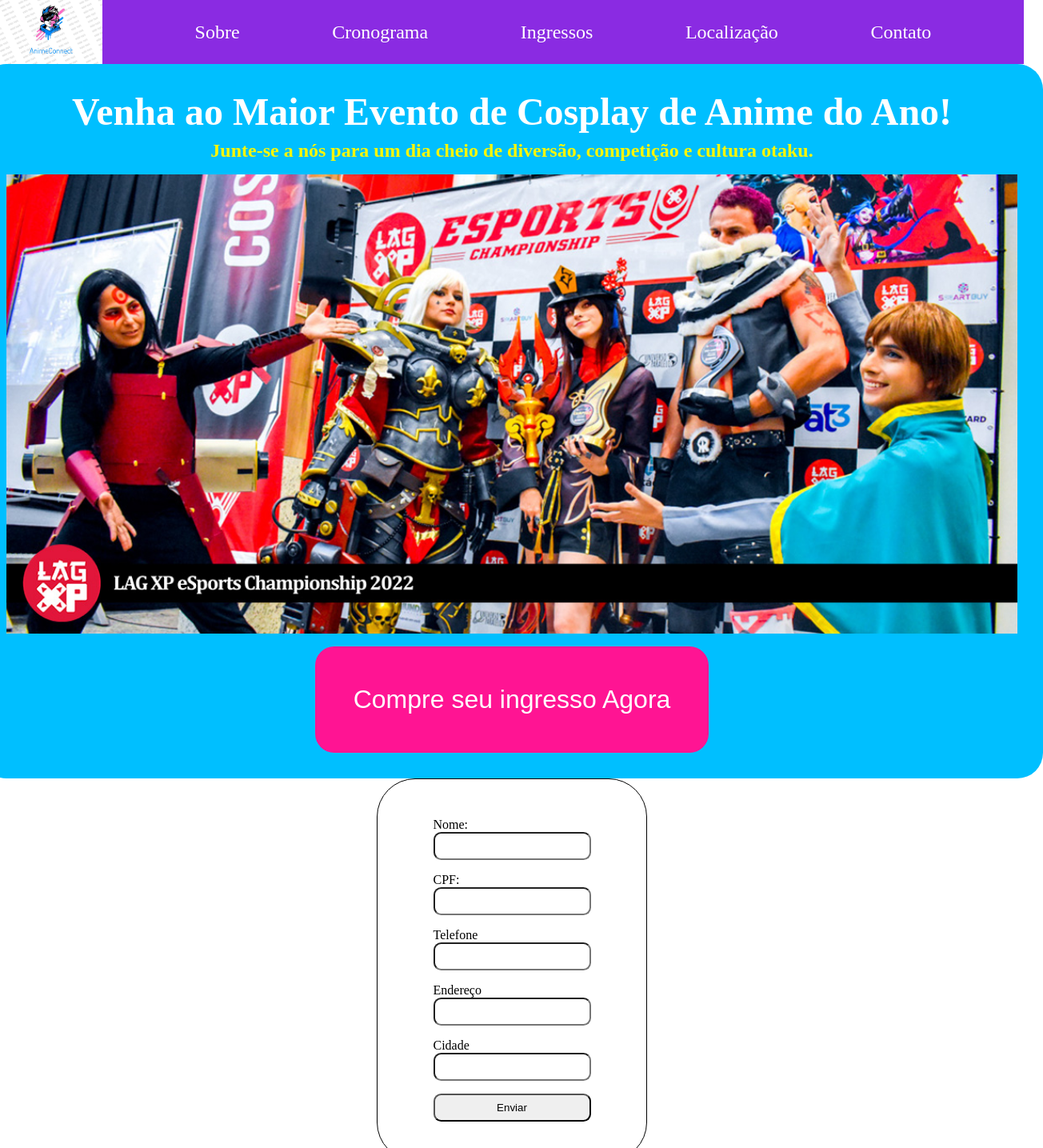
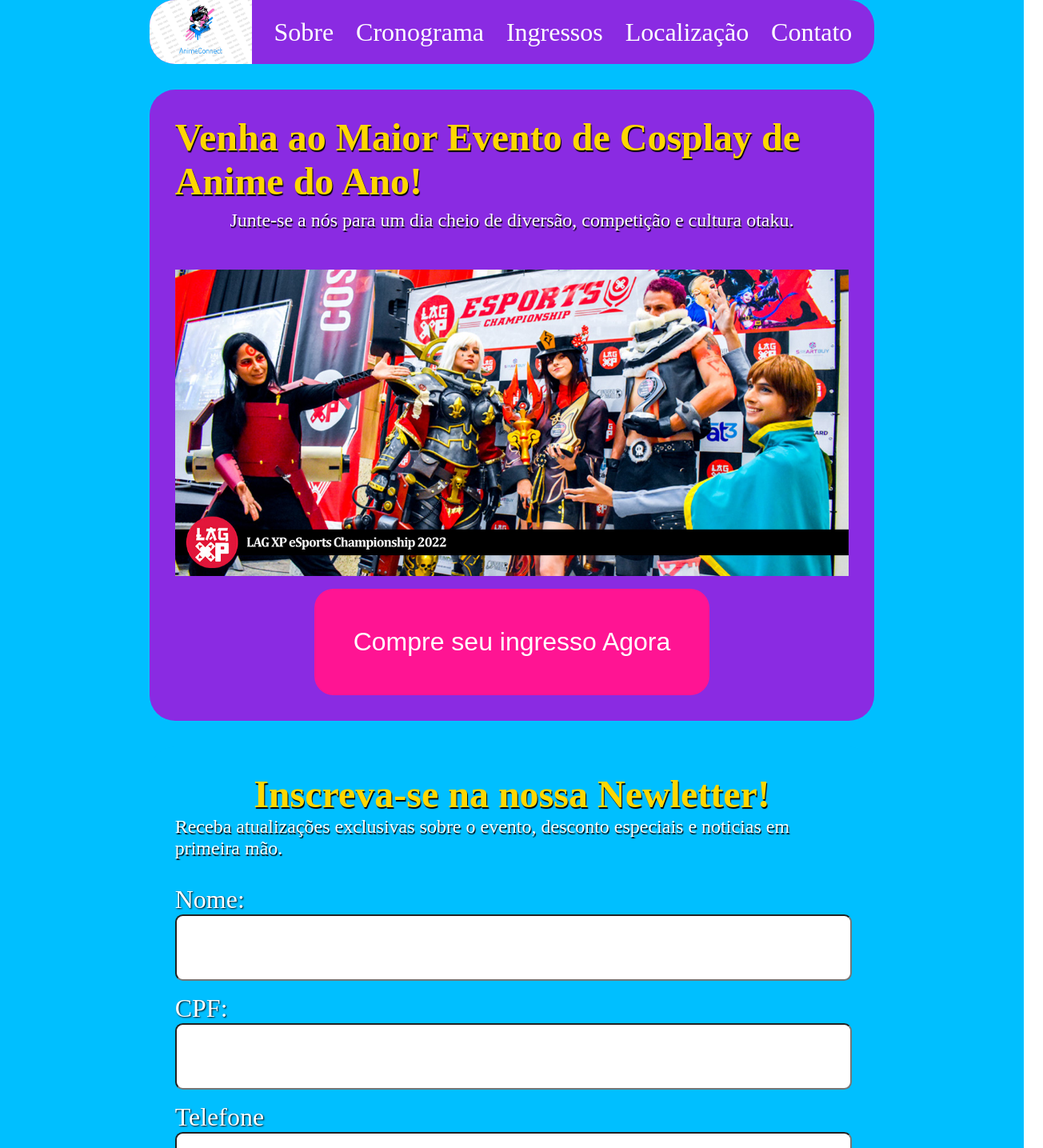
Before and after one commit to Dell210/landing-page, a React (Vite) app: page / in a window 1280 px wide. Shown: the top 1435 px of the page at 80% size, 1304 px wide, since content can reach past the window. Built offline with nearby package versions, Linux system fonts and the light colour scheme.

Commit message:
refactor: change designer components form header hero

```diff
--- a/src/App.tsx
+++ b/src/App.tsx
@@ -12,6 +12,8 @@
         justifyContent: "center",
         alignItems: 'center',
         width: "100vw",
+        gap: "2rem",
+        backgroundColor: "#00bfff",
       }}
     >
       <Header />
--- a/src/components/Form/index.tsx
+++ b/src/components/Form/index.tsx
@@ -11,6 +11,8 @@
   return (
     <>
       <section id="section-form">
+        <h2 className="h2-default">Inscreva-se na nossa Newletter!</h2>
+        <p className="p-default">Receba atualizações exclusivas sobre o evento, desconto especiais e noticias em primeira mão.</p>
         <form action="submit">
           <fieldset className="fieldset-form">
             <label htmlFor="">Nome:</label>
@@ -62,7 +64,7 @@
             />
           </fieldset>
 
-          <button type="submit">Enviar</button>
+          <button className="button-default" type="submit">Enviar</button>
         </form>
 
         {/*Tag usada para manter a mesma estrutura de texto digitada */}
--- a/src/components/Form/style.css
+++ b/src/components/Form/style.css
@@ -3,36 +3,34 @@
     justify-content: center;
     align-items: center;
     flex-direction: column;
-    border: 1px solid black;
-    border-radius: 3rem;
-    width: 15rem;
-    padding: 3rem;
+    border-radius: 2rem;
+    width: 65.83vw;
+    padding: 2rem;
+    background-color: #00bfff;
 }
 
 #section-form > form{
     display: flex;
+    width: 100%;
     flex-direction: column;
     gap: 1rem;
 }
 
 .fieldset-form{
     display: flex;
+    width: 100%;
     flex-direction: column;
     border: 0;
 }
 
-#section-form > form > button {
-    padding: 0.5rem;
+.fieldset-form > input {
+    width: calc(100% - 4rem);
+    padding: 2rem;
     border-radius: 0.6rem;
 }
 
-.fieldset-form > input {
-    padding: 0.5rem;
-    border-radius: 0.6rem;
+.fieldset-form > label {
+    font-size: 2rem;
+    color: #ffffff;
+    text-shadow: 1px 1px 2px black;
 }
-
-.fieldset-form{
-    display: flex;
-    flex-direction: column;
-    border: 0;
-}
--- a/src/components/Header/style.css
+++ b/src/components/Header/style.css
@@ -1,13 +1,15 @@
 header {
-    width: 100vw;
+    width: calc(65.83vw + 4rem);
     height: 10vh;
     display: flex;
     align-items: center;
     background-color: #8A2BE2;
+    border-radius: 2rem;
 }
 
 header > img {
     height: 10vh;
+    border-radius: 2rem 0 0 2rem;
 }
 
 header > nav {
@@ -26,7 +28,7 @@
 
 header > nav > ul > li > a {
     text-decoration: none;
-    font-size: 1.5rem;
+    font-size: 2rem;
     color: #ffffff;
 &:hover{
     color: #ffd700;
--- a/src/components/Hero/index.tsx
+++ b/src/components/Hero/index.tsx
@@ -2,13 +2,15 @@
 function Hero() {
   return <section id="section-hero">
     <div>
-   <h1>Venha ao Maior Evento de Cosplay de Anime do Ano!</h1>
-   <h2>Junte-se a nós para um dia cheio de diversão, competição e cultura otaku.</h2>
+   <h2 className="h2-default">Venha ao Maior Evento de Cosplay de Anime do Ano!</h2>
+   <p className="p-default">
+    Junte-se a nós para um dia cheio de diversão, competição e cultura otaku.
+    </p>
    </div>
 
    <img src="src\assets\hero.jpg" alt="evento cosplay passado" />
 
-   <button>Compre seu ingresso Agora</button>
+   <button className="button-default">Compre seu ingresso Agora</button>
   </section>
 
 
--- a/src/components/Hero/style.css
+++ b/src/components/Hero/style.css
@@ -1,10 +1,10 @@
 #section-hero{
     display: flex;
-    width: 79rem;
+    width: 65.83vw;
     flex-direction: column;
     border-radius: 2rem;
     padding: 2rem;
-    background-color: #00bfff;
+    background-color: #8a2be2;
 }
 
 #section-hero > div {
@@ -14,23 +14,3 @@
     gap: 0.5rem;
     padding-bottom: 1rem;
 }
-
-#section-hero > div > h1 {
-    font-size: 3rem;
-    color: #ffffff;
-}
-
-#section-hero > div > h2 {
-    color: #fff700;
-}
-
-#section-hero > button {
-    margin: auto;
-    padding: 3rem;
-    background-color: #ff1493;
-    color: #ffffff;
-    border-radius: 1.5rem;
-    border: none;
-    font-size: 2rem;
-    margin-top: 1rem;
-}
--- a/src/index.css
+++ b/src/index.css
@@ -2,3 +2,28 @@
   margin: 0;
   padding: 0;
 }
+
+.button-default{
+  margin: auto;
+  padding: 3rem;
+  background-color: #ff1493;
+  color: #ffffff;
+  border-radius: 1.5rem;
+  border: none;
+  font-size: 2rem;
+  margin-top: 1rem;
+  width: 30.90rem;
+}
+
+.h2-default {
+  font-size: 3rem;
+  color: #ffd700;
+  text-shadow: 1px 2px 1px black;
+}
+
+.p-default {
+  font-size: 1.5rem;
+  color: #ffffff;
+  text-shadow: 1px 2px 1px black;
+  margin-bottom: 2rem;
+}
```
